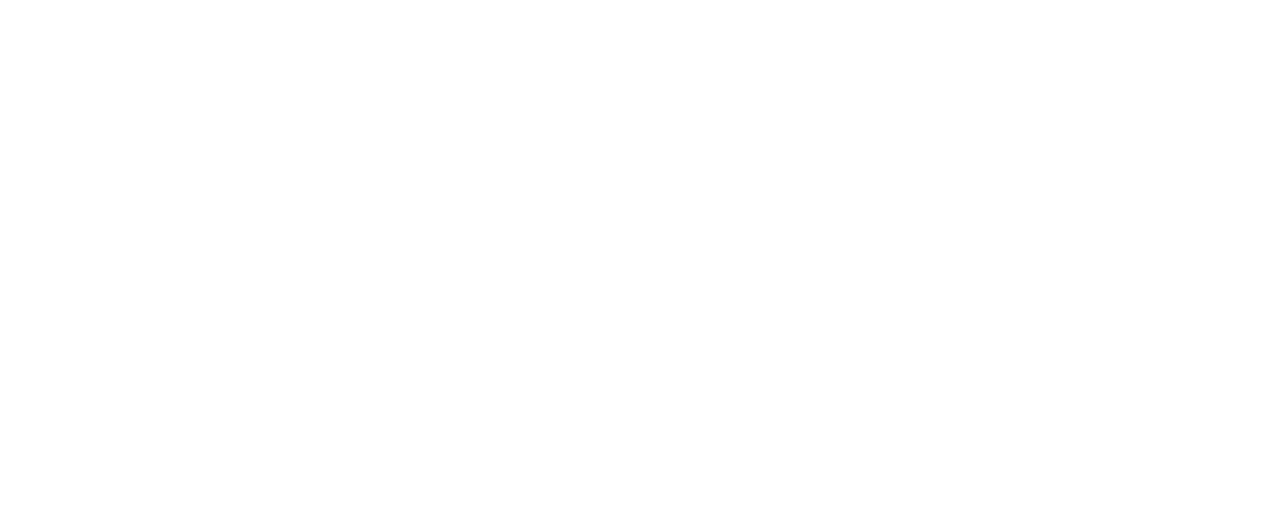
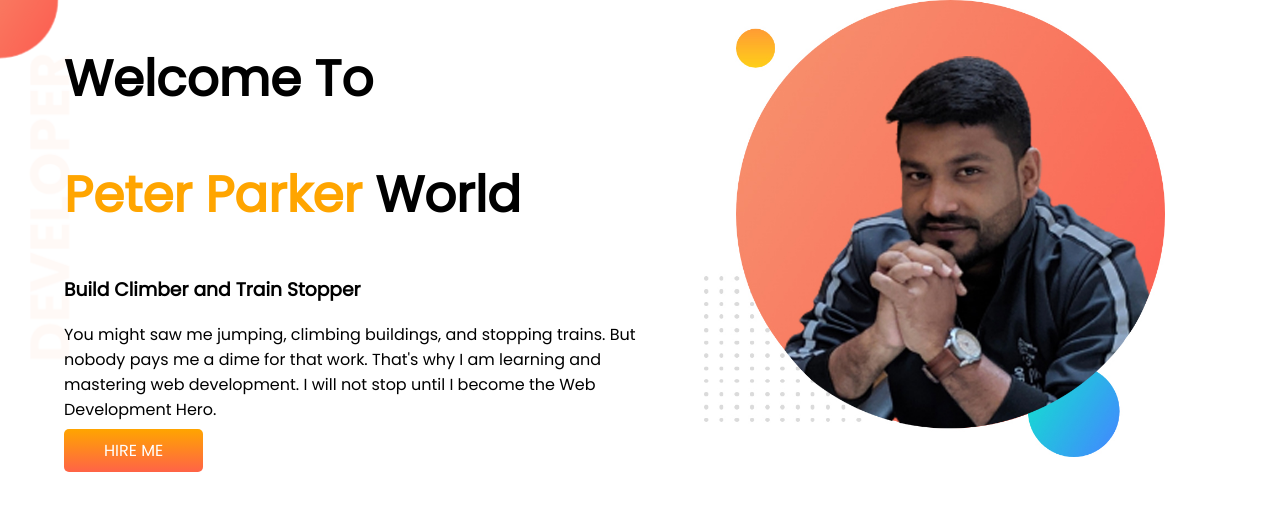
Before and after one commit to rasel726/developer-portfolio, a plain HTML site: page index.html in a window 1280 px wide. Drawn offline with Linux system fonts and the light colour scheme.

Commit message:
top banner added

```diff
--- a/index.html
+++ b/index.html
@@ -5,9 +5,31 @@
     <meta http-equiv="X-UA-Compatible" content="IE=edge" />
     <meta name="viewport" content="width=device-width, initial-scale=1.0" />
     <title>Rasel Portfolio</title>
-    <link rel="stylesheet" href="style.css">
+    <link rel="preconnect" href="https://fonts.googleapis.com" />
+    <link rel="preconnect" href="https://fonts.gstatic.com" crossorigin />
+    <link
+      href="https://fonts.googleapis.com/css2?family=Poppins&display=swap"
+      rel="stylesheet"
+    />
+    <link rel="stylesheet" href="style.css" />
   </head>
   <body>
-
+    <section class="top-banner">
+      <div class="half-width">
+        <h1>Welcome To</h1>
+        <h1><span class="orange-color">Peter Parker</span> World</h1>
+        <h3>Build Climber and Train Stopper</h3>
+        <p>
+          You might saw me jumping, climbing buildings, and stopping trains. But
+          nobody pays me a dime for that work. That's why I am learning and
+          mastering web development. I will not stop until I become the Web
+          Development Hero.
+        </p>
+        <a class="link-button" href="#" target="_blank">HIRE ME</a>
+      </div>
+      <div class="half-width">
+        <img src="images/rsl-pro1.jpg" alt="" />
+      </div>
+    </section>
   </body>
 </html>
--- a/style.css
+++ b/style.css
@@ -0,0 +1,34 @@
+body {
+  font-family: "Poppins", sans-serif;
+  margin: 0;
+}
+
+h1 {
+  font-size: 50px;
+}
+
+.orange-color {
+  color: orange;
+}
+section {
+  display: flex;
+}
+.half-width {
+  width: 500%;
+  padding-left: 5%;
+}
+.half-width img {
+  width: 80%;
+}
+.link-button {
+  text-decoration: none;
+  background-image: linear-gradient(orange, tomato);
+  padding: 10px 40px;
+  border-radius: 5px;
+  color: white;
+  font-weight: 700px;
+}
+.top-banner {
+  background-image: url(images/top-banner.png);
+  background-repeat: no-repeat;
+}
```
Also changed, not shown: images/dream-bg.png (added), images/exp-bg.png (added), images/jhankar.png (added), images/jhankar2.png (added), images/my-bg.png (added), images/my-bg2.jpg (added), images/my-bg2.png (added), images/rsl-pro1.jpg (added), images/top-banner.png (added), 7 other files.
